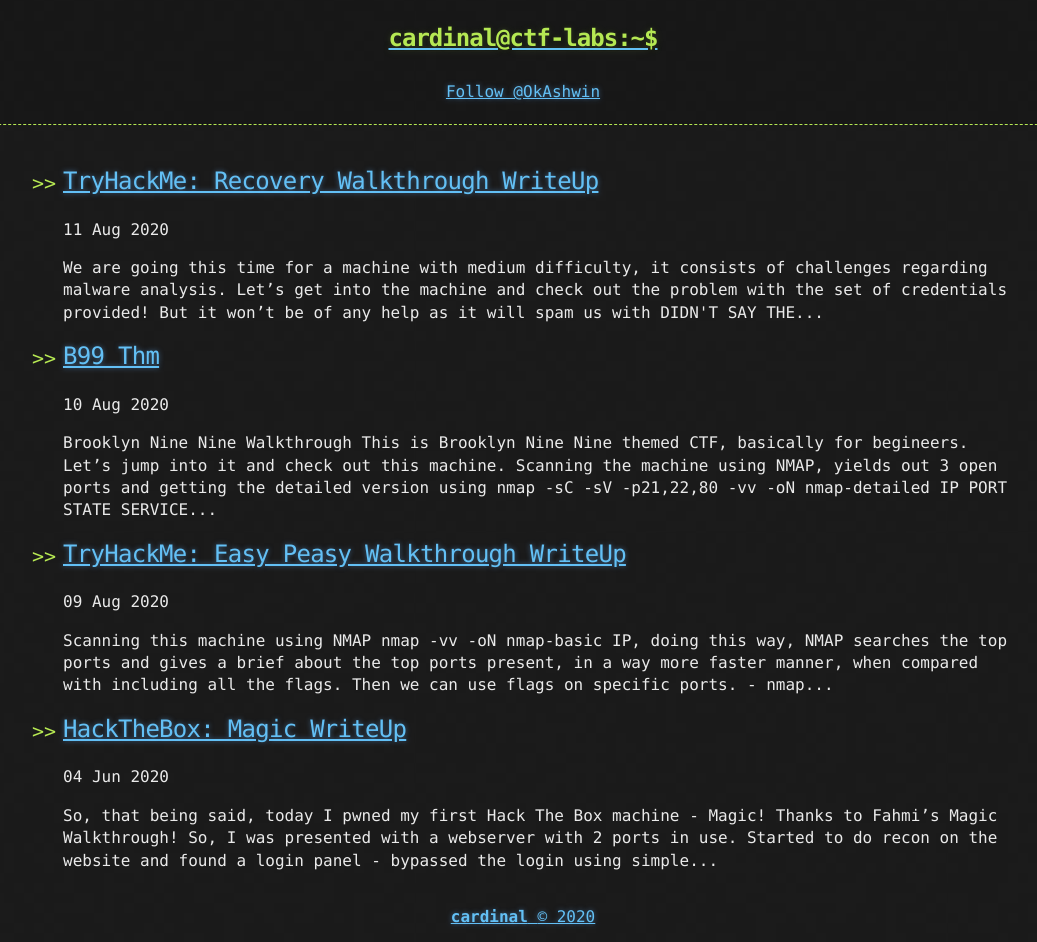
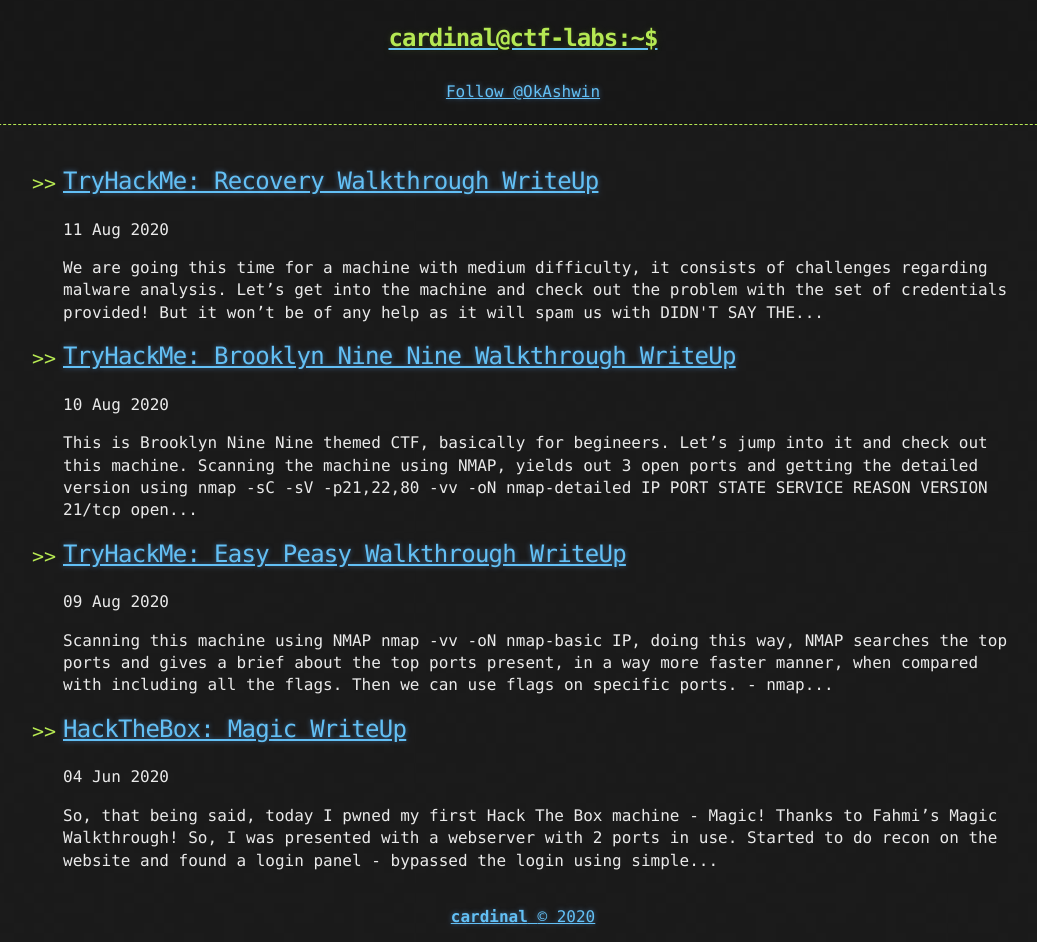
Before and after one commit to krAshwin/CTF_Writeups, a Jekyll site: the page built from index.html, in a window 1280 px wide. Shown: the whole page, without its empty margins (117-1154 px from the left). Built offline with Jekyll 4.4.1, drawn with Linux system fonts in a browser that asks for light colours; the list of posts is cut into pages by our own code; comment, search, counter and statistics services are not loaded.

Commit message:
Update 2020-08-10-b99-thm.md

```diff
--- a/_posts/2020-08-10-b99-thm.md
+++ b/_posts/2020-08-10-b99-thm.md
@@ -1,4 +1,8 @@
-# Brooklyn Nine Nine Walkthrough
+---
+title: "TryHackMe: Brooklyn Nine Nine Walkthrough WriteUp"
+layout: default
+published: true
+---
 
 This is Brooklyn Nine Nine themed CTF, basically for begineers. Let's jump into it and check out this machine.
 <br><br>
```
